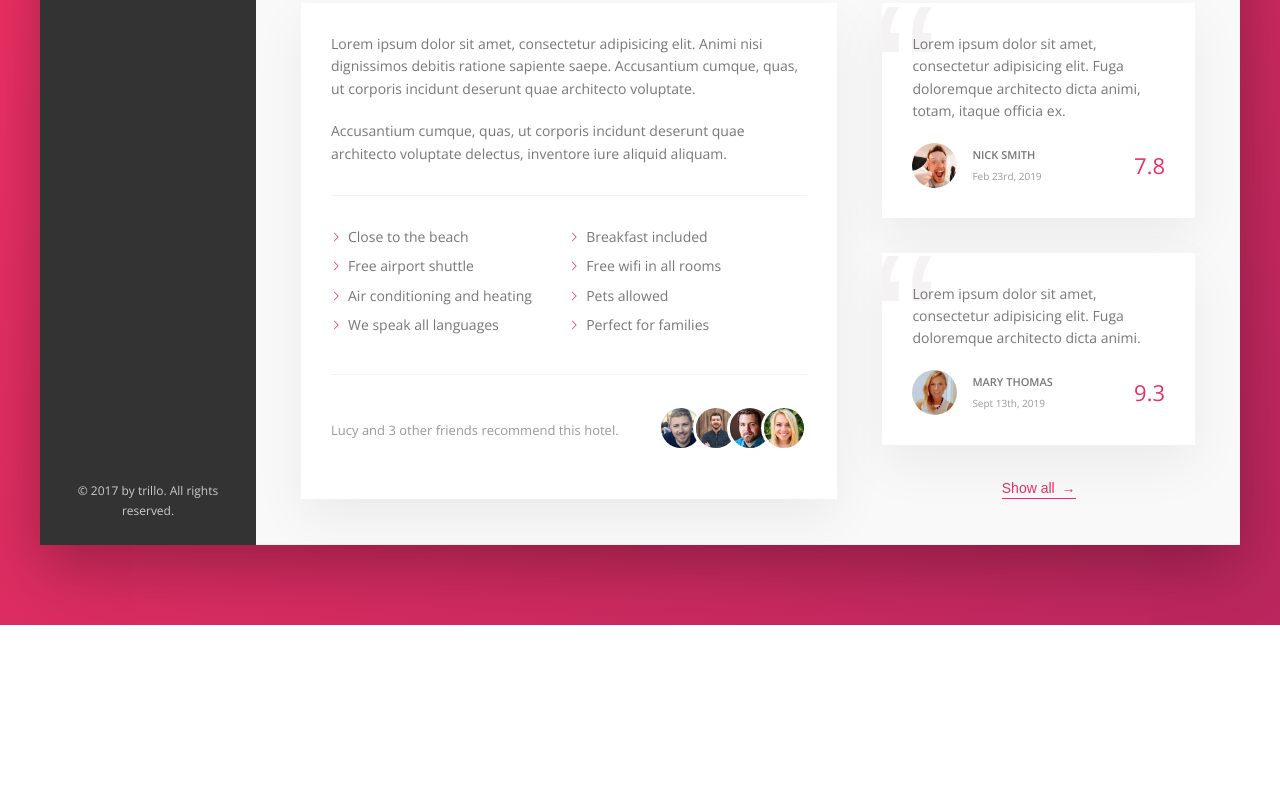
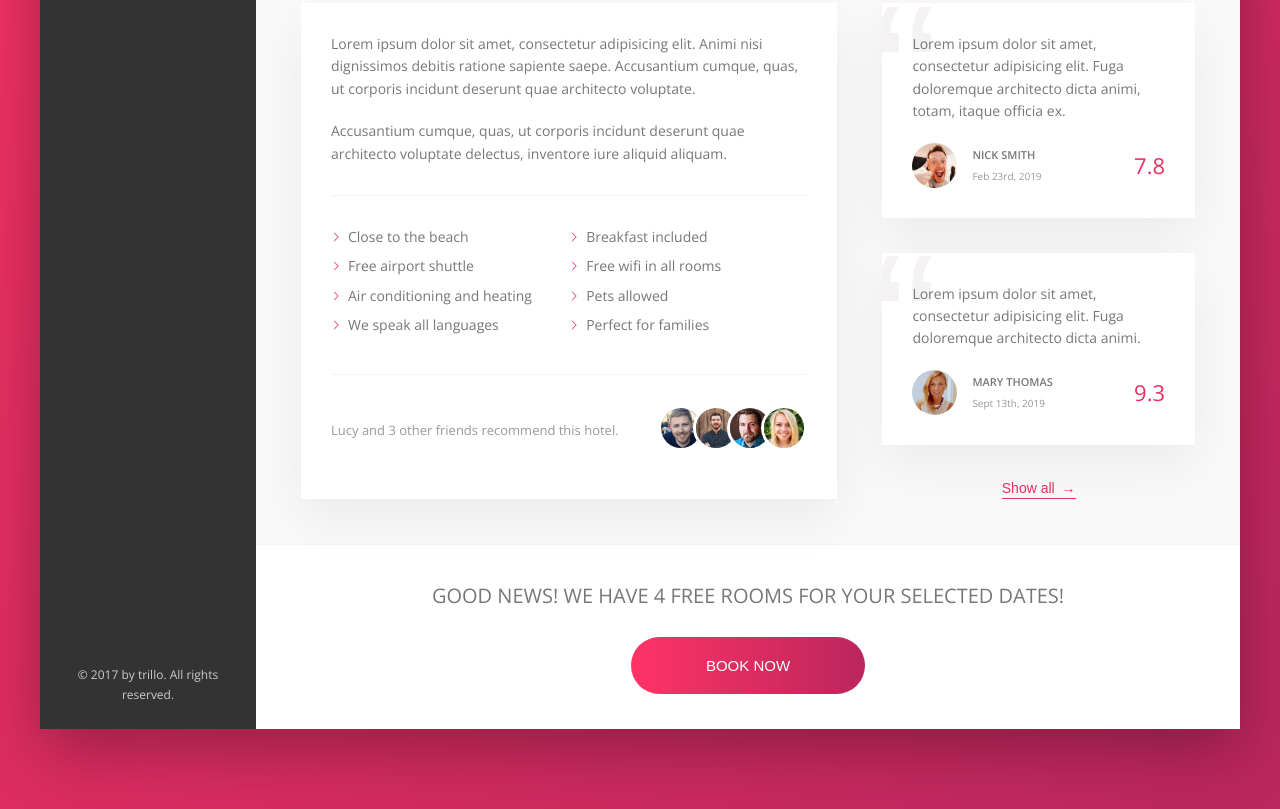
Before and after one commit to maitandat1507/hotel_theme_flex, a website: page index.html in a window 1280 px wide. Shown: the part 644-1453 px from the top of the page. Before the commit the page ends 1269 px from the top, so only its background shows below. Drawn offline with nearby package versions, Linux system fonts and the light colour scheme.

Commit message:
Apply cool effect hover button

```diff
--- a/index.html
+++ b/index.html
@@ -195,6 +195,16 @@
                             <button class="btn-inline">Show all <span>&rarr;</span></button>
                         </div>
                     </div>
+
+                    <div class="cta">
+                        <h2 class="cta__book-now">
+                            Good news! We have 4 free rooms for your selected dates!
+                        </h2>
+                        <button class="btn">
+                            <span class="btn__visible">Book now</span>
+                            <span class="btn__invisible">Only 4 rooms left</span>
+                        </button>
+                    </div>
                 </main>
             </div>
         </div>
--- a/sass/_components.scss
+++ b/sass/_components.scss
@@ -467,3 +467,72 @@
         z-index: 1;
     }
 }
+
+
+
+//////////////////////////////////////
+// CTA - CALL TO ACTION
+.cta {
+    padding: 3.5rem 0;
+    text-align: center;
+
+    &__book-now {
+        font-size: 2rem;
+        font-weight: 300;
+        text-transform: uppercase;
+        margin-bottom: 2.5rem;
+    }
+}
+
+
+//////////////////////////////////////
+// CTA - CALL TO ACTION
+.btn {
+    font-size: 1.5rem;
+    font-weight: 300;
+    text-transform: uppercase;
+    border-radius: 100px;
+    border: none;
+    background-image: linear-gradient(to right, var(--color-primary-light), var(--color-primary-dark));
+    color: #fff;
+    position: relative;
+    overflow: hidden;
+    cursor: pointer;
+
+    & > * {
+        display: inline-block;
+        height: 100%;
+        width: 100%;
+        transition: all .2s;
+    }
+
+    &__visible {
+        padding: 2rem 7.5rem;
+    }
+
+    &__invisible {
+        display: inline-block;
+        position: absolute;
+        padding: 2rem 0;
+        height: 100%;
+        width: 100%;
+        left: 0;
+        top: -100%;
+    }
+
+    &:hover {
+        background-image: linear-gradient(to left, var(--color-primary-light), var(--color-primary-dark));
+    }
+    &:hover &__visible {
+        transform: translateY(100%);
+    }
+
+    &:hover &__invisible {
+        top: 0;
+    }
+
+    &:focus {
+        outline: none;
+        animation: pulsate 1s infinite;
+    }
+}
```
Also changed, not shown: css/style.css.
